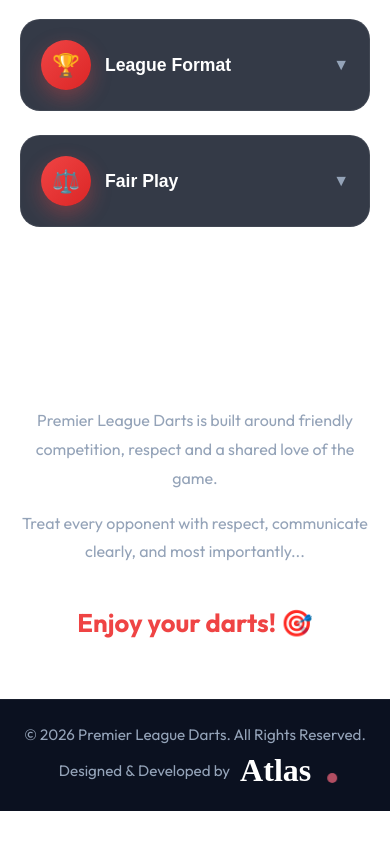
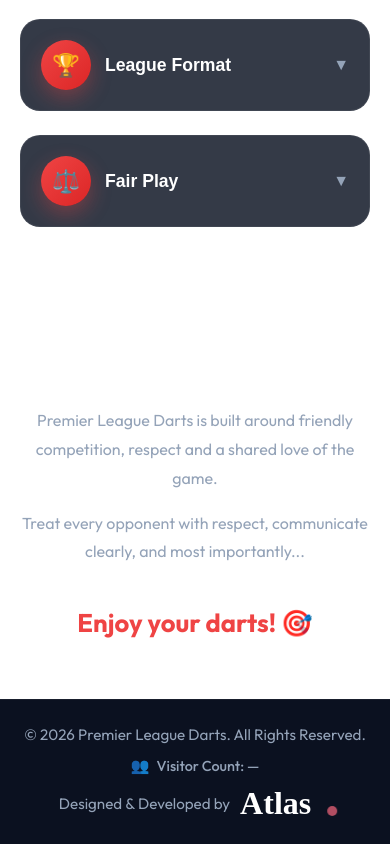
Before and after one commit to GrumpyMonk26/PremierDartsLeague, a React (Vite) app: page /rules in a window 390 px wide. Shown: the part 1650-2494 px from the top of the page. Before the commit the page ends 2461 px from the top, so only its background shows below. Built offline with nearby package versions, Linux system fonts and the light colour scheme; no server answers.

Commit message:
feat: add visitor counter to site footer

```diff
--- a/package.json
+++ b/package.json
@@ -10,6 +10,7 @@
     "preview": "vite preview"
   },
   "dependencies": {
+    "@netlify/blobs": "^10.7.13",
     "react": "^19.2.7",
     "react-dom": "^19.2.7",
     "react-icons": "^5.7.0",
--- a/src/components/Footer/Footer.css
+++ b/src/components/Footer/Footer.css
@@ -114,6 +114,25 @@
   color: #f8fafc;
 }
 
+.footer-visitors {
+  display: flex;
+  align-items: center;
+  justify-content: center;
+  gap: 7px;
+
+  color: #94a3b8;
+
+  font-size: 0.9rem;
+  font-weight: 500;
+
+  white-space: nowrap;
+}
+
+.visitor-icon {
+  font-size: 0.95rem;
+  opacity: 0.8;
+}
+
 @keyframes atlasDot {
   0%,
   100% {
@@ -134,7 +153,7 @@
     flex-direction: column;
     justify-content: center;
 
-    gap: 10px;
+    gap: 12px;
 
     text-align: center;
 
--- a/src/components/Footer/Footer.jsx
+++ b/src/components/Footer/Footer.jsx
@@ -1,12 +1,62 @@
+import { useEffect, useState } from "react";
 import "./Footer.css";
 
 function Footer() {
   const year = new Date().getFullYear();
 
+  const [visitorCount, setVisitorCount] = useState(null);
+
+  useEffect(() => {
+    async function registerVisitor() {
+      try {
+        let visitorId = localStorage.getItem("pdlVisitorId");
+
+        if (!visitorId) {
+          visitorId = crypto.randomUUID();
+
+          localStorage.setItem("pdlVisitorId", visitorId);
+        }
+
+        const response = await fetch("/.netlify/functions/visitor-count", {
+          method: "POST",
+          headers: {
+            "Content-Type": "application/json",
+          },
+          body: JSON.stringify({
+            visitorId,
+          }),
+        });
+
+        if (!response.ok) {
+          throw new Error(`HTTP ${response.status}`);
+        }
+
+        const data = await response.json();
+
+        if (data.success) {
+          setVisitorCount(data.visitors);
+        }
+      } catch (error) {
+        console.error("Failed to load visitor count:", error);
+      }
+    }
+
+    registerVisitor();
+  }, []);
+
   return (
     <footer className="footer">
       <div className="footer-bottom">
         <p>© {year} Premier League Darts. All Rights Reserved.</p>
+
+        <div className="footer-visitors">
+          <span className="visitor-icon">👥</span>
+
+          <span>
+            Visitor Count:{" "}
+            {visitorCount !== null ? visitorCount.toLocaleString() : "—"}
+          </span>
+        </div>
 
         <p className="footer-credit">
           Designed & Developed by{" "}
@@ -18,6 +68,7 @@ function Footer() {
             aria-label="Atlas Web Development"
           >
             <span className="atlas-text">Atlas</span>
+
             <span className="atlas-dot"></span>
           </a>
         </p>
```
Also changed, not shown: 2 other files (tests, documents, lock files or other folders).
